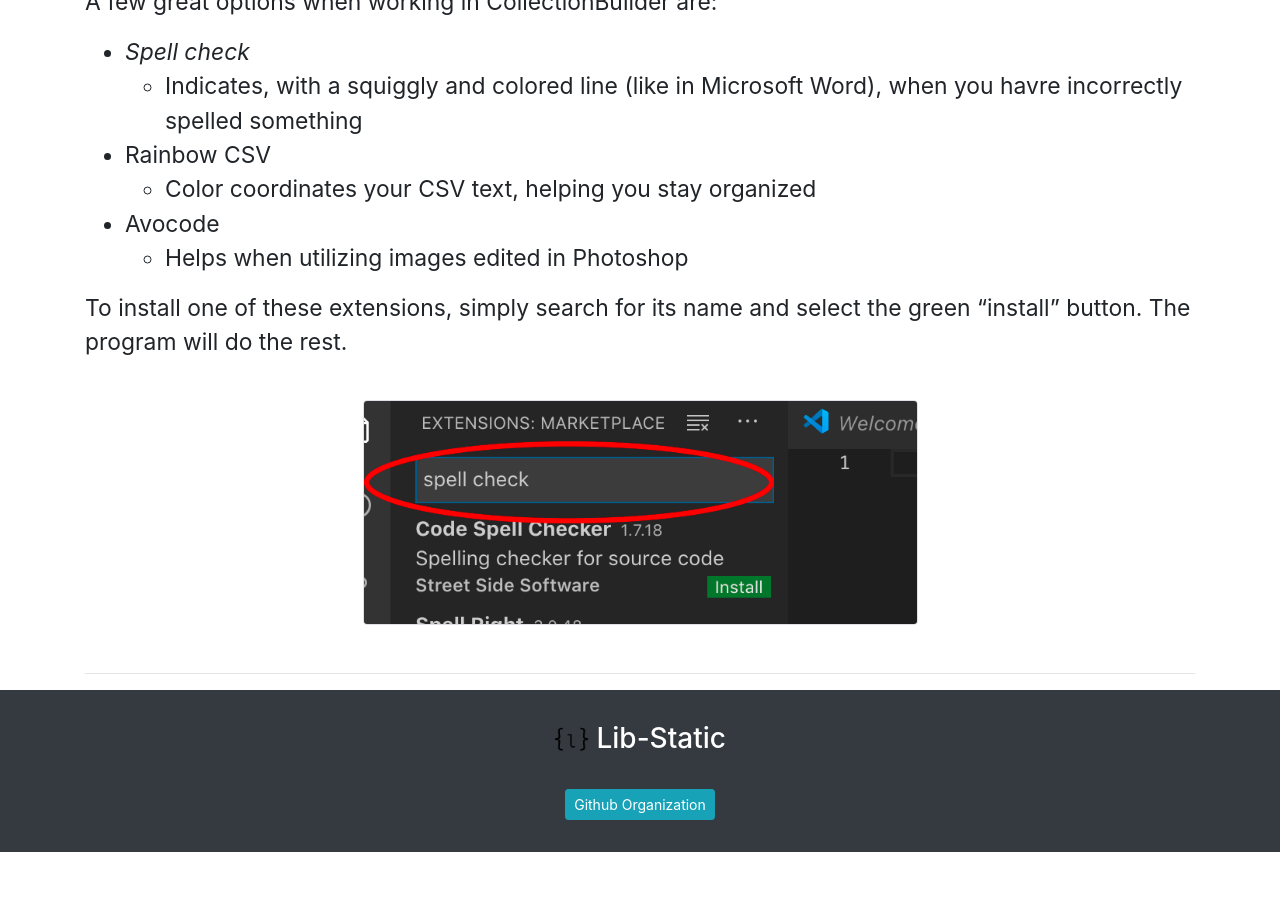
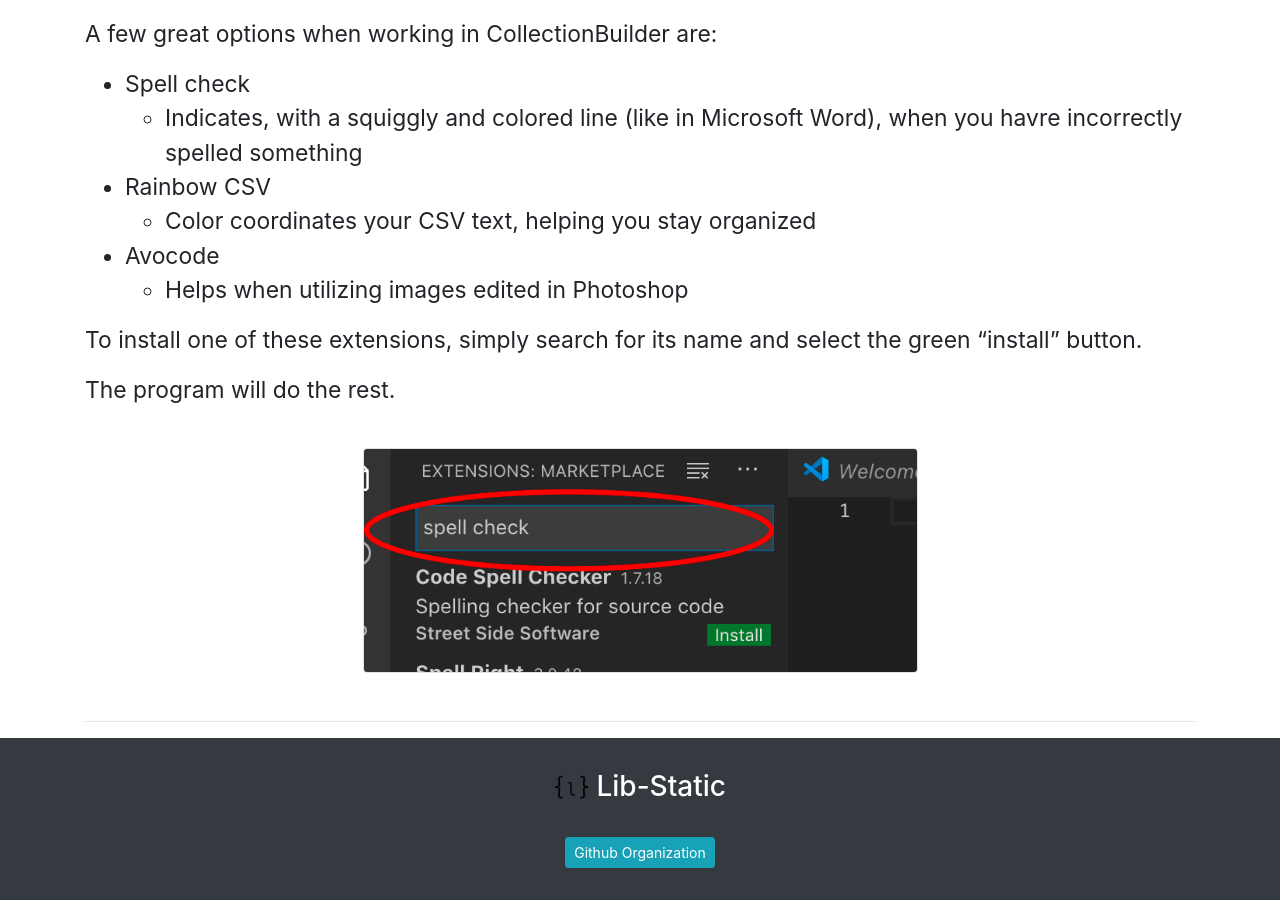
Before and after one commit to lib-static/howto, a Jekyll site: the page built from howtos/visualstudiocode.md, in a window 1280 px wide and 900 px high, scrolled down 6134 px. Built offline with Jekyll 4.4.1, drawn with Linux system fonts in a browser that asks for light colours; before the commit the page ends 6986 px from its top, so only the background shows below that; some of the changed text lies outside the part shown.

Commit message:
update content

```diff
--- a/howtos/visualstudiocode.md
+++ b/howtos/visualstudiocode.md
@@ -27,8 +27,10 @@ It will also drop a download package to the bottom of your browser (or the top o
 
 - Select the downloadeded file and accept the terms of agreement
   - If prompted, follow on-screen instructions such as "click yes, the program is safe" or "are you sure you want to open it"
+
 - Select the destination location and menu start folder
-- Select any additional tasks (probably only "add to path"), and then install.
+
+- Select any additional tasks (probably only "add to path"), and then install
 
 {% include bootstrap/figure.md img="/visualstudio/screen-shot-2.png" caption="download file" alt="screen shot of the download file for downloading VS code" class="w-50" %}
 
@@ -53,6 +55,7 @@ You will then be taken to a tab that contains two curly brackets. *Note*: if the
 {% include bootstrap/figure.md img="/visualstudio/sreenshot.6.png" caption="curly brackets" alt="screen shot of the file icon" class="w-50" %}
 
 - Copy and paste the code below between the two curly brackets
+
 - Save your changes
 
 This will update your settings to what we believe will work compatibly with Collection Builder's needs.
@@ -91,7 +94,7 @@ A new screen and search bar will appear where you can search for any extensions
 Searching and installing plug-ins is as easy as typing in the desired program into your search bar and hitting *enter/return*.
 
 A few great options when working in CollectionBuilder are:
-- *Spell check*
+- Spell check
   - Indicates, with a squiggly and colored line (like in Microsoft Word), when you havre incorrectly spelled something
 
 - Rainbow CSV
@@ -100,6 +103,8 @@ A few great options when working in CollectionBuilder are:
 - Avocode
   - Helps when utilizing images edited in Photoshop
 
-To install one of these extensions, simply search for its name and select the green "install" button. The program will do the rest.
+To install one of these extensions, simply search for its name and select the green "install" button.
+
+The program will do the rest.
 
 {% include bootstrap/figure.md img="/visualstudio/spellcheck.png" alt="screen shot of spell check" class="w-50" %}
```
